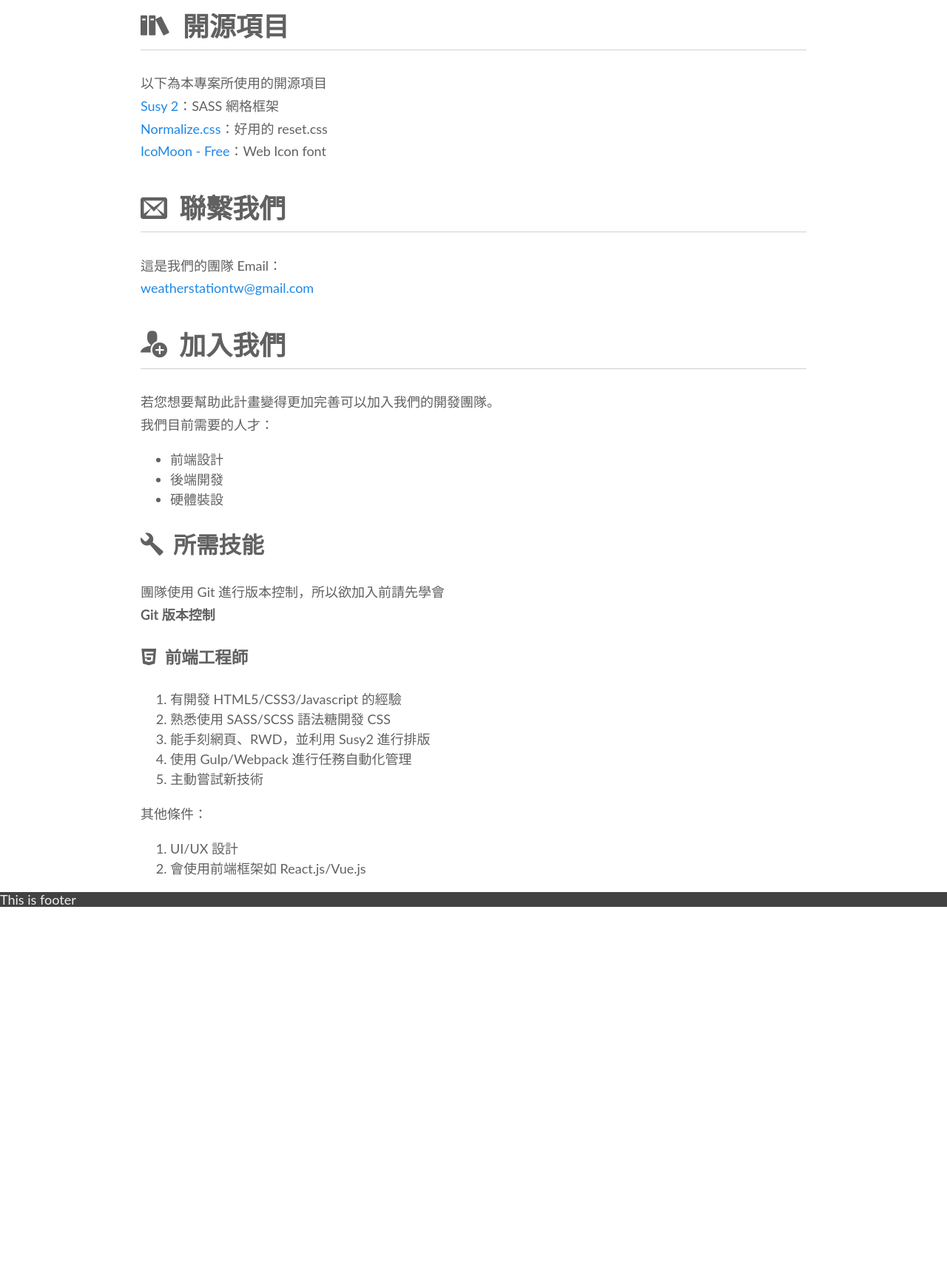
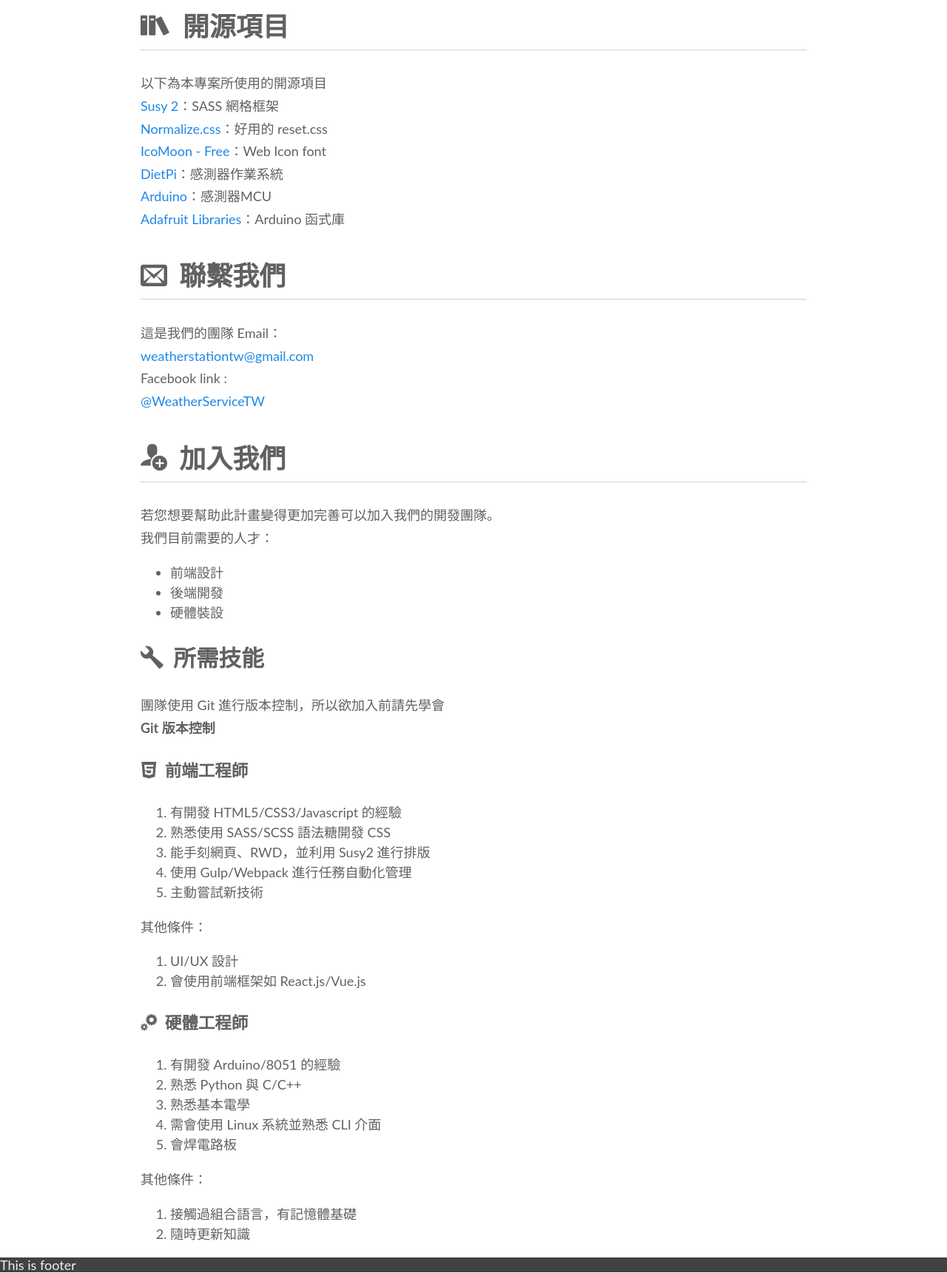
Before and after one commit to junyussh/weather-view, a website: page about.html in a window 1280 px wide. Shown: the part 900-2621 px from the top of the page at 74% size. Before the commit the page ends 2127 px from the top, so only its background shows below. Drawn offline with Linux system fonts and the light colour scheme; files whose address does not match are found by name; a web font is replaced by a local one.

Commit message:
修改about.html 新增硬體工程師需求與感測器開源的東西 修改 style.css 增加硬體工程師的icon和首頁github的icon vu. e93 修改 index.html 新增導覽列 Github連結，改掉假文

```diff
--- a/about.html
+++ b/about.html
@@ -33,7 +33,7 @@
             <p>前端
                 <br> <a href="https://github.com/junyussh">junyussh</a>
                 <br> 硬體
-                <br> <a href="https://github.com/oxygen-TW">oxygen</a>
+                <br> <a href="https://github.com/oxygen-TW">oxygen-TW</a>
                 <br> 後端
                 <br> <a href="https://github.com/cj10243">cj10243</a>
             </p>
@@ -50,11 +50,20 @@
                 <br>
                 <a href="https://github.com/necolas/normalize.css/">Normalize.css</a>：好用的 reset.css
                 <br>
-                <a href="https://github.com/Keyamoon/IcoMoon-Free">IcoMoon - Free</a>：Web Icon font</p>
+                <a href="https://github.com/Keyamoon/IcoMoon-Free">IcoMoon - Free</a>：Web Icon font
+                <br>
+                <a href="http://dietpi.com/">DietPi</a>：感測器作業系統
+                <br>
+                <a href="https://www.arduino.cc/">Arduino</a>：感測器MCU
+                <br>
+                <a href="https://github.com/adafruit">Adafruit Libraries</a>：Arduino 函式庫</p>
             <h2 id="聯繫我們"><i class="icon-envelop"></i>聯繫我們</h2>
             <p>這是我們的團隊 Email：
                 <br>
                 <a href="mailto:weatherstationtw@gmail.com">weatherstationtw@gmail.com</a></p>
+            <p>Facebook link :
+                <br>
+                <a href="https://www.facebook.com/WeatherServiceTW/">@WeatherServiceTW</a></p>
             <h2 id="加入我們"><i class="icon-user-plus"></i>加入我們</h2>
             <p>若您想要幫助此計畫變得更加完善可以加入我們的開發團隊。
                 <br> 我們目前需要的人才：
@@ -81,6 +90,19 @@
                 <li>UI/UX 設計</li>
                 <li>會使用前端框架如 React.js/Vue.js</li>
             </ol>
+            <h4 id="硬體工程師"><i class="icon-html-five3"></i>硬體工程師</h4>
+            <ol>
+                <li>有開發 Arduino/8051 的經驗 </li>
+                <li>熟悉 Python 與 C/C++ </li>
+                <li>熟悉基本電學</li>
+                <li>需會使用 Linux 系統並熟悉 CLI 介面</li>
+                <li>會焊電路板</li>
+            </ol>
+            <p>其他條件：</p>
+            <ol>
+                <li>接觸過組合語言，有記憶體基礎</li>
+                <li>隨時更新知識</li>
+            </ol>
     </div>
     </article>
     <footer>
--- a/assets/css/style.css
+++ b/assets/css/style.css
@@ -488,6 +488,9 @@
 .icon-bubbles4:before {
   content: ""; }
 
+.icon-github:brfore{
+  content: ""; }
+
 .icon-user:before {
   content: ""; }
 
@@ -1606,6 +1609,10 @@
 
 .icon-html-five2:before {
   content: ""; }
+
+.icon-html-five3:before{
+  content: ""; }
+}
 
 .icon-css3:before {
   content: ""; }
```
Also changed, not shown: index.html (+9 -6 lines).
